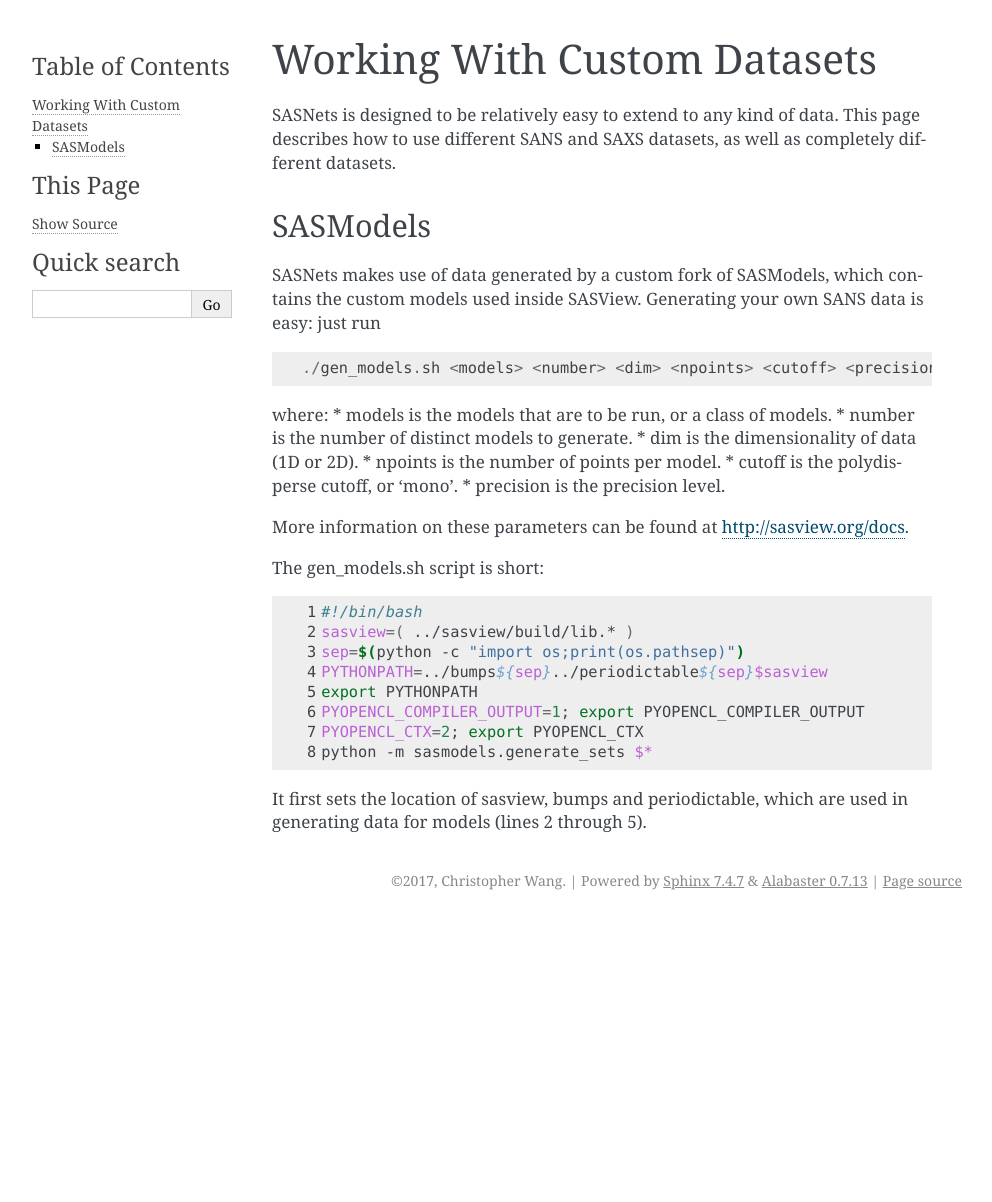
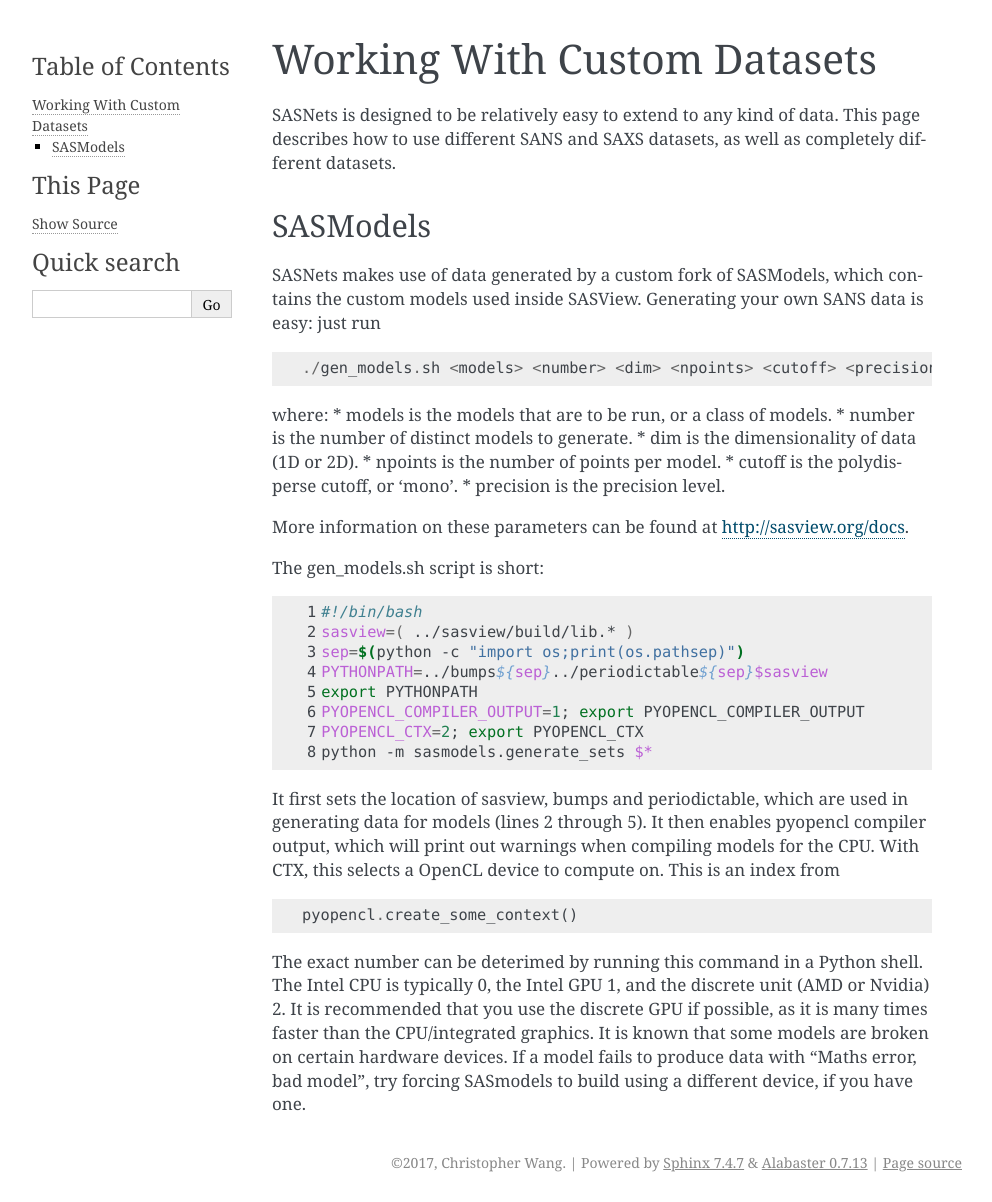
Before and after one commit to scattering/sasnets, a Sphinx documentation site: the page built from docs/source/custom.rst, in a window 1280 px wide. Shown: the whole page, without its empty margins (148-1140 px from the left). Built offline with Sphinx 7.4.7, drawn with Linux system fonts in a browser that asks for light colours; before the commit the page ends 920 px from its top, so only the background shows below that.

Commit message:
Update requirements, continue documentation.
Signed-off-by: Chris Wang <christopher.wang@nist.gov>

```diff
--- a/docs/source/custom.rst
+++ b/docs/source/custom.rst
@@ -37,3 +37,11 @@
   python -m sasmodels.generate_sets $*
 
 It first sets the location of sasview, bumps and periodictable, which are used in generating data for models (lines 2 through 5).
+It then enables pyopencl compiler output, which will print out warnings when compiling models for the CPU.
+With CTX, this selects a OpenCL device to compute on. This is an index from ::
+
+  pyopencl.create_some_context()
+
+The exact number can be deterimed by running this command in a Python shell. The Intel CPU is typically 0, the Intel GPU 1, and the discrete unit (AMD or Nvidia) 2.
+It is recommended that you use the discrete GPU if possible, as it is many times faster than the CPU/integrated graphics.
+It is known that some models are broken on certain hardware devices. If a model fails to produce data with "Maths error, bad model", try forcing SASmodels to build using a different device, if you have one.
```
Also changed, not shown: docs/build-reqs.txt (added, +12 -0 lines).
